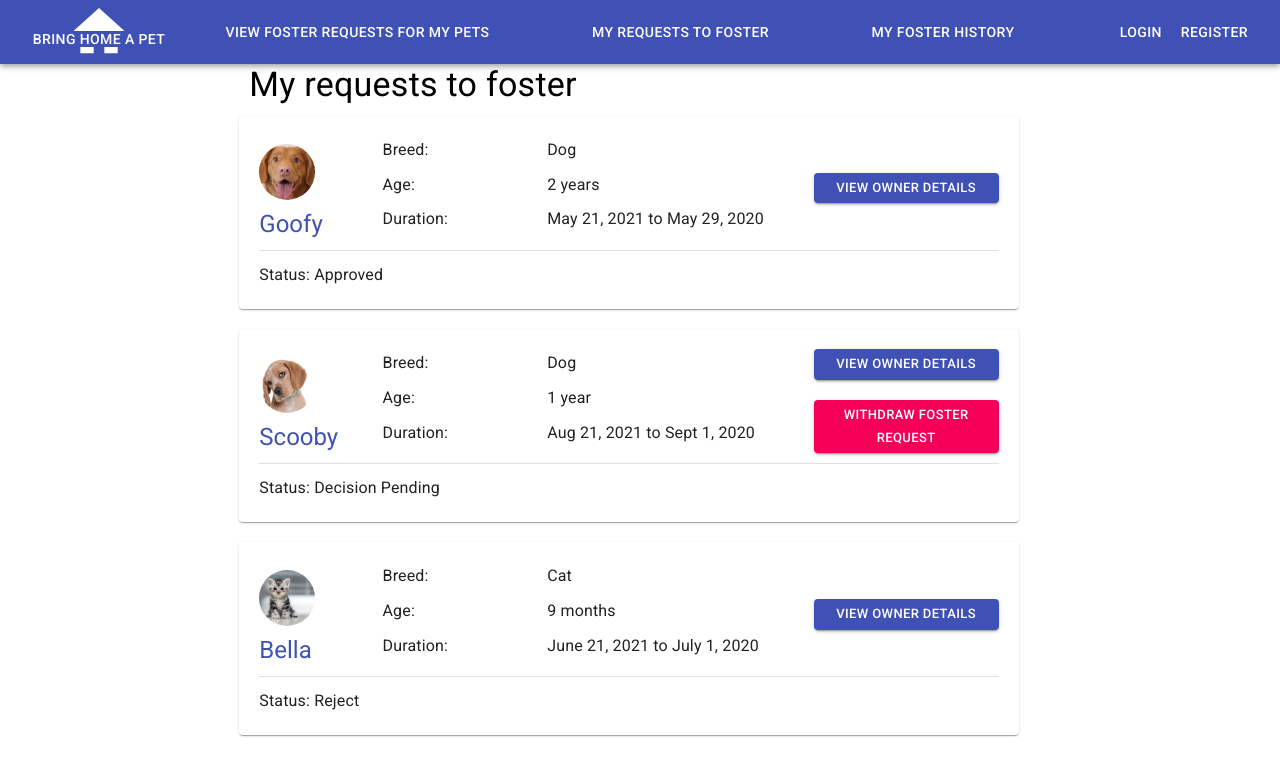
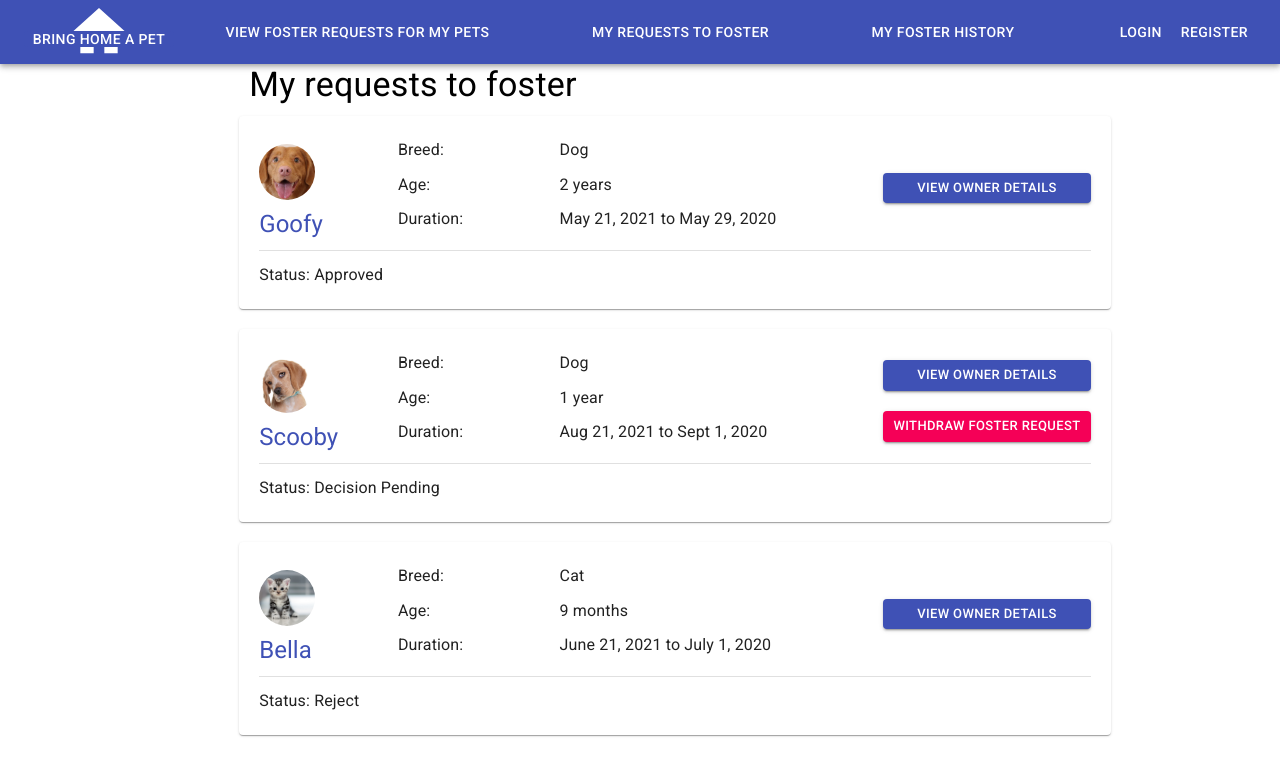
Before and after one commit to vasisht54/Pet-Foster-Frontend, a React (Create React App) app: page /ViewFosterRequest in a window 1280 px wide. Shown: the top 776 px of the page. Built offline with nearby package versions, Linux system fonts and the light colour scheme.

Commit message:
final styling changes

```diff
--- a/src/FosterHistory/index.js
+++ b/src/FosterHistory/index.js
@@ -16,6 +16,7 @@ import { useHistory } from "react-router";
 
 const useStyles = makeStyles(theme => ({
   paper: {
+    width: "90%",
     margin: "10px",
     padding: "20px",
   },
@@ -24,7 +25,7 @@ const useStyles = makeStyles(theme => ({
 const FormRow = props => {
   return (
     <Grid container item xs={12}>
-      <Grid item xs={5}>
+      <Grid item xs={4}>
         {props.label && (
           <Typography variant="subtitle1">{props.label}:</Typography>
         )}
--- a/src/MyFosterRequests/MyFosterRequests.js
+++ b/src/MyFosterRequests/MyFosterRequests.js
@@ -17,7 +17,7 @@ import { useHistory } from "react-router";
 
 const useStyles = makeStyles({
   paper: {
-    width: "80%",
+    width: "90%",
     margin: "10px",
     padding: "20px",
   },
@@ -31,8 +31,8 @@ const useStyles = makeStyles({
 
 const FormRow = props => {
   return (
-    <Grid container item xs={11}>
-      <Grid item xs={5}>
+    <Grid container item xs={12}>
+      <Grid item xs={4}>
         {props.label && (
           <Typography variant="subtitle1">{props.label}:</Typography>
         )}
```
